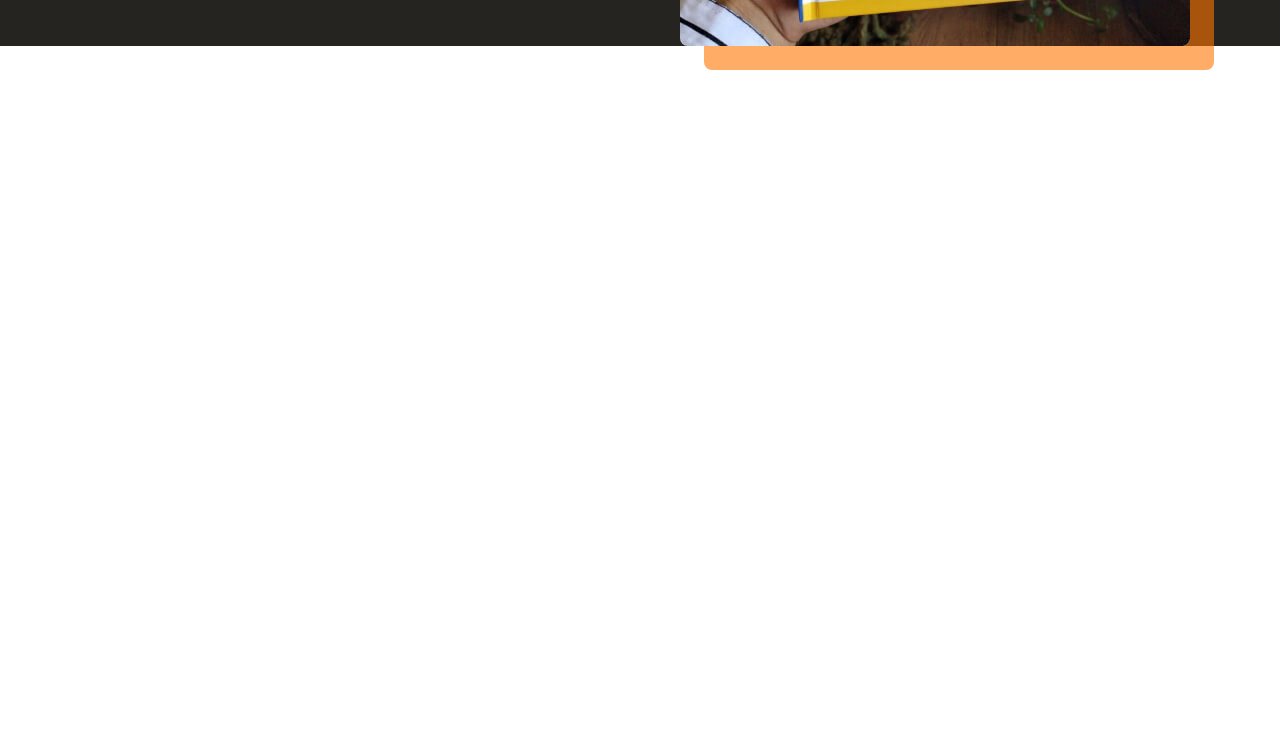
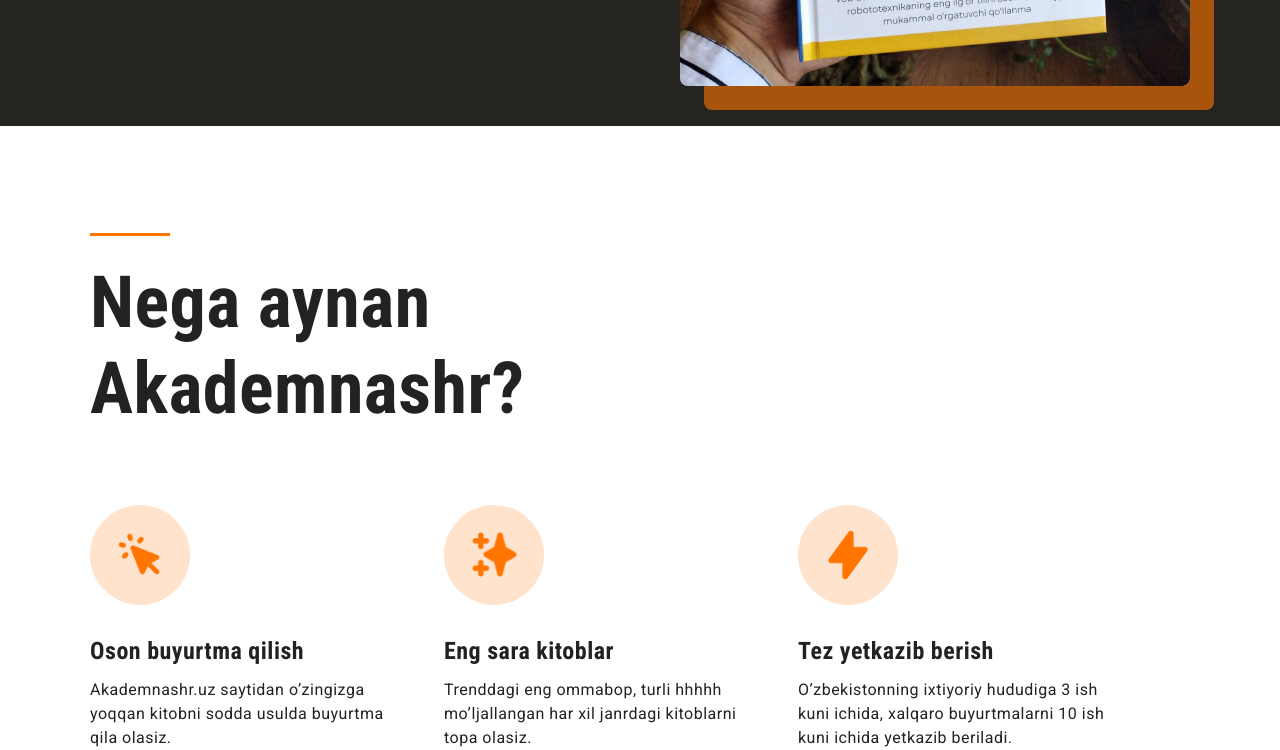
Before and after one commit to MIRZOULUGBEK9008/akademnashr-selfmade, a plain HTML site: page index.html in a window 1280 px wide. Shown: the part 561-1311 px from the top of the page. Before the commit the page ends 800 px from the top, so only its background shows below. Drawn offline with Linux system fonts and the light colour scheme.

Commit message:
Add hero-two.

```diff
--- a/css/styles.css
+++ b/css/styles.css
@@ -87,9 +87,11 @@
   margin: 0;
   list-style: none;
 }
-.site-list-item:not(:last-child) {
+
+.site-list-item {
   margin-right: 32px;
 }
+
 .item-link {
   text-decoration: none;
   text-transform: uppercase;
@@ -112,7 +114,6 @@
 
 .site-button {
   padding: 12px 24px;
-  margin-left: 32px;
   text-decoration: none;
   color: #fff;
   background-color: #FF7500;
@@ -143,6 +144,9 @@
 
 .hero-one {
   background-color: #252420;
+  padding-top: 40px;
+  padding-bottom: 40px;
+  margin-bottom: 107px;
 }
 
 .orange-line {
@@ -178,10 +182,89 @@
   color: #fff;
 }
 
-.for-buy {
-  margin: 0;
+.pyhton-img {
+  width: 510px;
+  height: 510px;
+  object-fit: cover;
+  border-radius: 8px; box-shadow: 24px 24px 0px 0px rgba(255, 117, 0, 0.6);
 }
 
-.pyhton-img {
-  border-radius: 8px; box-shadow: 24px 24px 0px 0px rgba(255, 117, 0, 0.6);
+
+/* HERO-TWO  */
+.orange-line-two {
+  margin-bottom: 24px;
 }
+
+.main-heading {
+  margin: 0;
+  padding: 0;
+  margin-bottom: 72px;
+  font-family: "Roboto Condensed", "Arial", sans-serif;
+  font-size: 72px;
+  line-height: 120%;
+  font-weight: 700;
+  letter-spacing: 0.5px;
+}
+
+.hero-two-list {
+  padding: 0;
+  margin: 0;
+  display: flex;
+  list-style: none;
+}
+
+.hero-two-list-item:not(:last-child) {
+  margin-right: 40px;
+}
+
+.hero-two-img {
+  width: 48px;
+  height: 48px;
+}
+
+.two {
+  width: 45px;
+  height: 45px;
+}
+
+.three {
+  width: 40px;
+  height: 50px;
+}
+
+.hero-two-img-bg {
+  width: 100px;
+  height: 100px;
+  margin: 0;
+  margin-bottom: 32px;
+  display: flex;
+  justify-content: center;
+  align-items: center;
+  background-color: rgba(255, 117, 0, 0.2);
+  border-radius: 50%;
+}
+
+.hero-two-content {
+  width: 314px;
+}
+
+.hero-two-heading {
+  margin: 0;
+  padding: 0;
+  margin-bottom: 12px;
+  font-family: "Roboto Condensed", "Arial", sans-serif;
+  font-size: 24px;
+  font-weight: 700;
+  line-height: 29px;
+  letter-spacing: 0.5px;
+}
+
+.hero-two-paragraph {
+  margin: 0;
+  padding: 0;
+  font-family: Roboto;
+  font-size: 16px;
+  font-weight: 400;
+  line-height: 24px;
+  letter-spacing: 0.5px;
+}
--- a/index.html
+++ b/index.html
@@ -51,7 +51,7 @@
               <hr class="orange-line">
               <h2 class="hero-heading">Pythonda dasturlash asoslari</h2>
               <p class="hero-paragraph">Dasturlash asoslariga oid o‘zbek tilidagi ilk eng mukammal qo‘llanma. Kitobning har bir bo‘limi uchun maxsus video darslar yozilgan bo‘lib, ularga kitobda ko‘rsatilgan QR kod orqali o‘tish mumkin.</p>
-              <a href="#" class="site-button for-buy">Buyurtma berish</a>
+              <a href="#" class="site-button">Buyurtma berish</a>
             </div>
 
 
@@ -62,6 +62,39 @@
 
 
       <!-- HERO-TWO  -->
+      <div class="container">
+        <hr class="orange-line orange-line-two">
+        <h1 class="main-heading">Nega aynan <br> Akademnashr?</h1>
+      </div>
+
+      <div class="container">
+        <ul class="hero-two-list">
+          <li class="hero-two-list-item">
+            <div class="hero-two-img-bg"><img class="hero-two-img" src="img/icons/cursor-click.png" width="48" height="48" srcset="img/icons/cursor-click.png 1x, img/icons/cursor-click@2x.png 2x" alt="cursor-click"></div>
+            <div class="hero-two-content">
+              <h3 class="hero-two-heading">Oson buyurtma qilish</h3>
+              <p class="hero-two-paragraph">Akademnashr.uz saytidan o’zingizga yoqqan kitobni sodda usulda buyurtma qila olasiz.</p>
+            </div>
+          </li>
+
+          <li class="hero-two-list-item">
+            <div class="hero-two-img-bg"><img class="hero-two-img two" src="img/icons/star.png" width="45" height="45" srcset="img/icons/star.png 1x, img/icons/star@2x.png 2x" alt="star-icon"></div>
+            <div class="hero-two-content">
+              <h3 class="hero-two-heading">Eng sara kitoblar</h3>
+              <p class="hero-two-paragraph">Trenddagi eng ommabop, turli hhhhh mo’ljallangan har xil janrdagi kitoblarni topa olasiz.</p>
+            </div>
+          </li>
+
+          <li class="hero-two-list-item">
+            <div class="hero-two-img-bg"><img class="hero-two-img three" src="img/icons/icon.png" width="40" height="50" srcset="img/icons/icon.png 1x, img/icons/icon@2x.png 2x" alt="icon"></div>
+            <div class="hero-two-content">
+              <h3 class="hero-two-heading">Tez yetkazib berish</h3>
+              <p class="hero-two-paragraph">O’zbekistonning ixtiyoriy hududiga 3 ish kuni ichida, xalqaro buyurtmalarni 10 ish kuni ichida yetkazib beriladi.</p>
+            </div>
+          </li>
+        </ul>
+      </div>
+
 
     </main>
 
```
Also changed, not shown: img/icons/cursor-click.jpg (deleted), img/icons/cursor-click.png (added), img/icons/cursor-click@2x.jpg (deleted), img/icons/cursor-click@2x.png (added), img/icons/icon.jpg (deleted), img/icons/icon.png (added), img/icons/icon@2x-1.jpg (deleted), img/icons/icon@2x.png (added), img/icons/star.jpg (deleted), img/icons/star.png (added), img/icons/star@2x.jpg (deleted), img/icons/star@2x.png (added).
